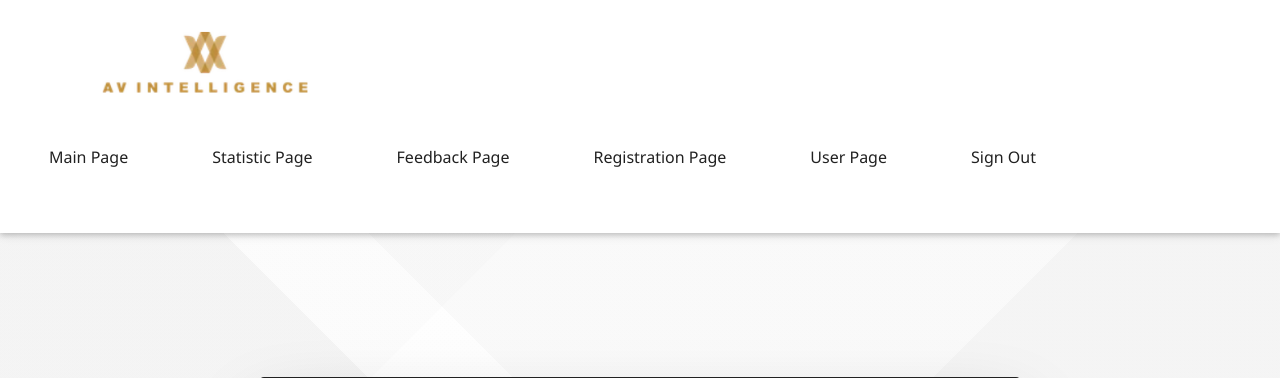
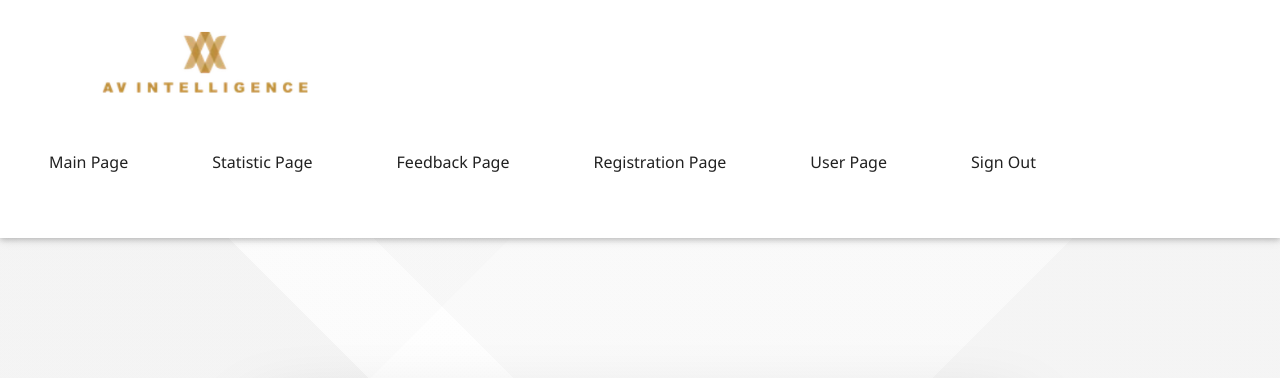
Before and after one commit to Lossody/FYP_UIUXP, a Flask app: page /feedback in a window 1280 px wide. Shown: the top 378 px of the page. Run offline with Flask 2, Linux system fonts and the light colour scheme; the visitor is signed in with stand-in values (Sample User, id 1); some libraries are stand-ins or nearby versions.

Commit message:
further improvement of feedback nav bar

```diff
--- a/application/static/css/feedback.css
+++ b/application/static/css/feedback.css
@@ -142,3 +142,9 @@ h1, h2, h3, h4, h5, h6 {
   margin-top: 0 !important;
   margin-bottom: .5rem !important;
 }
+
+.flex-row {
+  -ms-flex-direction: row !important;
+  flex-direction: row !important;
+  margin-top: 5px !important;
+}
```
